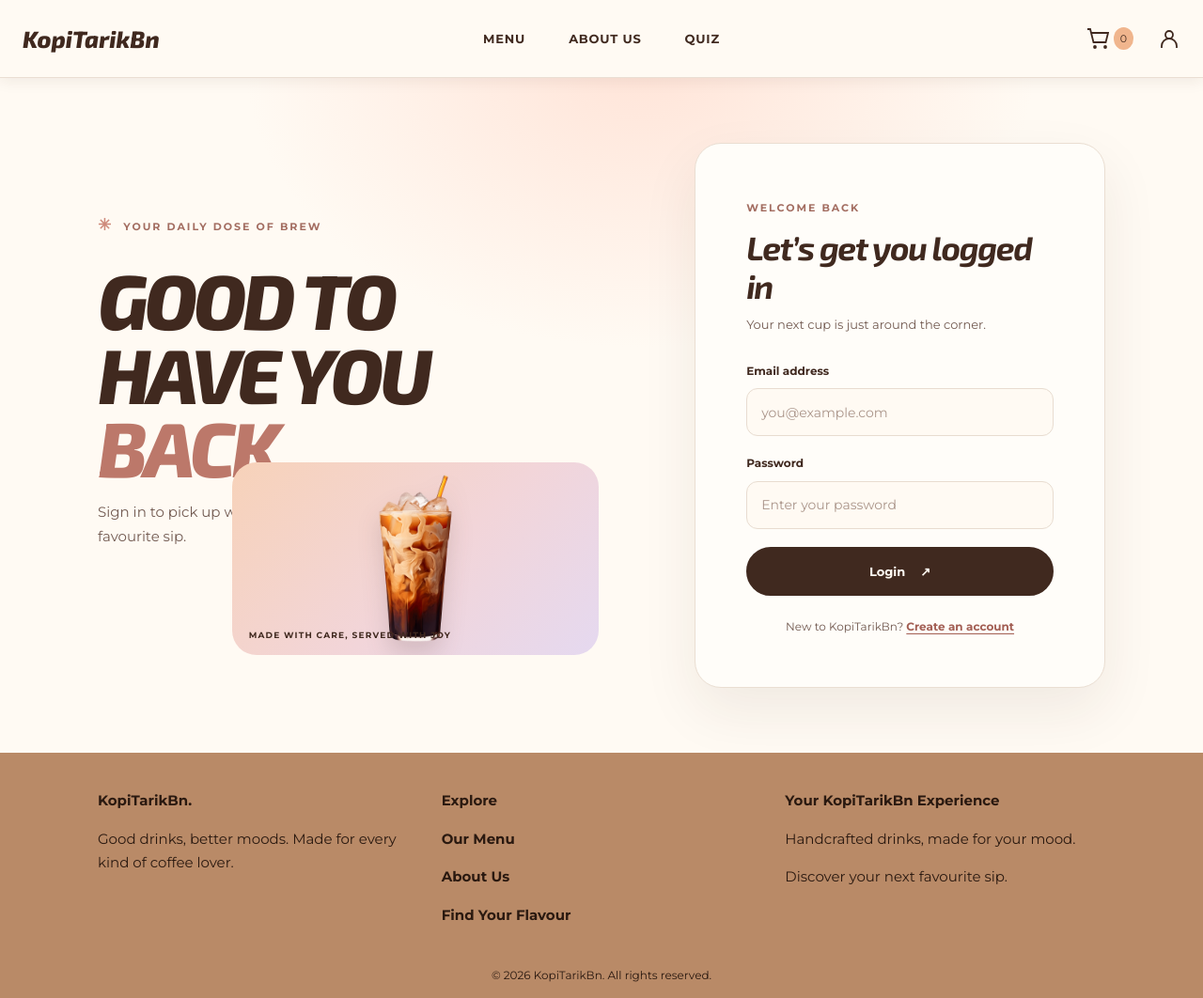
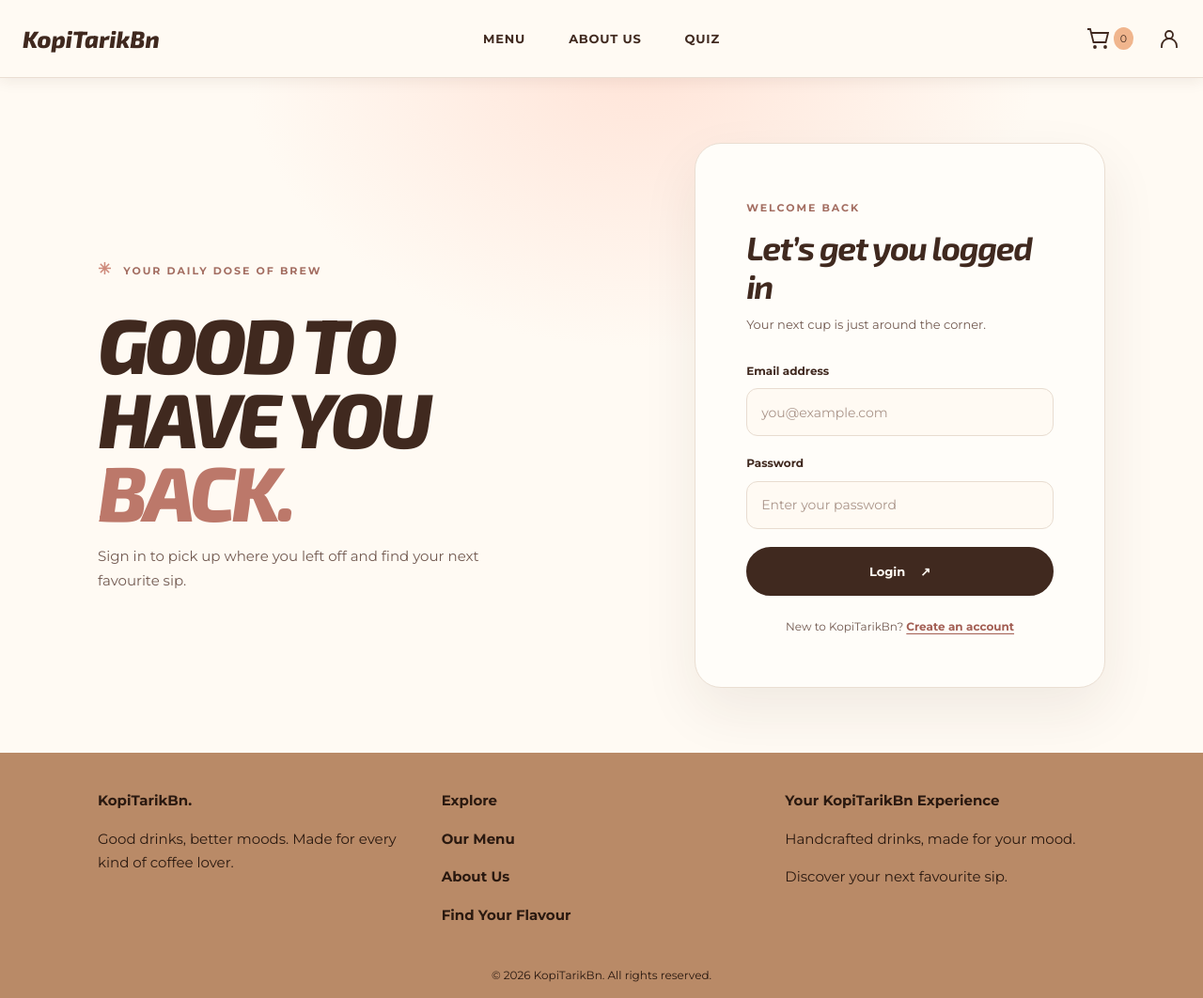
Before and after one commit to Akmallalala/KopiTarik, a PHP site: page /login.php in a window 1280 px wide. Shown: the top 1062 px of the page at 94% size. Run offline with PHP 8.4, Linux system fonts and the light colour scheme; some libraries are stand-ins or nearby versions.

Commit message:
bug fixes login

```diff
--- a/assets/design.css
+++ b/assets/design.css
@@ -2895,7 +2895,6 @@ header .cart-badge {
 
 .login-story {
     position: relative;
-    min-height: 470px;
     padding-top: 18px;
 }
 
@@ -2935,12 +2934,11 @@ header .cart-badge {
 }
 
 .login-art {
-    position: absolute;
-    right: 0;
-    bottom: -20px;
+    position: relative;
     display: grid;
     width: min(100%, 390px);
     height: 205px;
+    margin: 28px 0 0 auto;
     place-items: center;
     overflow: hidden;
     border-radius: 26px;
--- a/login.php
+++ b/login.php
@@ -24,10 +24,10 @@ include __DIR__ . '/includes/header.php';
             <h1 id="welcome-title">GOOD TO<br>HAVE YOU <span>BACK.</span></h1>
             <p>Sign in to pick up where you left off and find your next favourite sip.</p>
 
-            <div class="login-art">
+            <!-- <div class="login-art">
                 <img src="assets/img/home-coffee.png" alt="A freshly brewed cup of coffee">
                 <span class="login-art-note">MADE WITH CARE, SERVED WITH JOY</span>
-            </div>
+            </div> -->
         </section>
 
         <section class="login-card" aria-labelledby="login-title">
```
